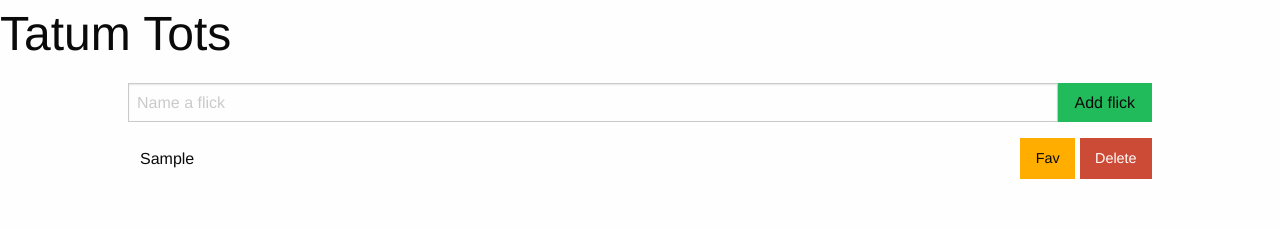
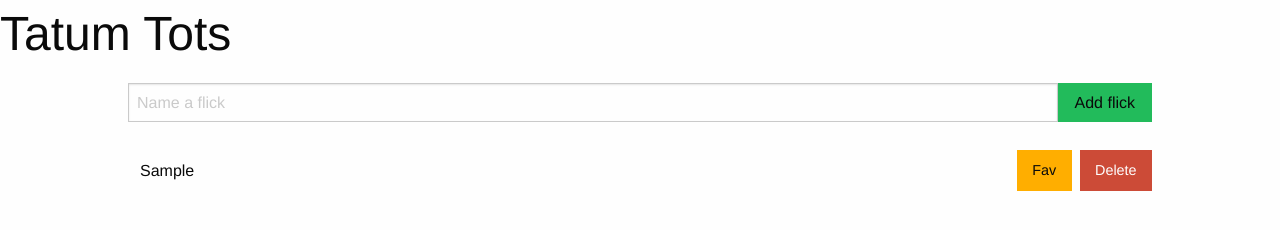
Before and after one commit to jerasor/list-thing, a plain HTML site: page index.html in a window 1280 px wide. Both pictures are taken after typing "Sample" into the empty fields and a click on the button "Add flick". Drawn offline with nearby package versions, Linux system fonts and the light colour scheme.

Commit message:
add action buttons to button-group

```diff
--- a/index.css
+++ b/index.css
@@ -4,6 +4,10 @@ main {
 }
 
 .actions .button {
+    margin: .75rem .25rem
+}
+
+.button-group {
     margin-bottom: 0
 }
 
--- a/index.html
+++ b/index.html
@@ -41,7 +41,7 @@
         <ul id="flickList" class="no-bullet">
             <li class="template flick grid-x align-middle">
                 <span class="flickName cell auto"></span>
-                <span class="actions cell shrink">
+                <span class="actions cell shrink button-group">
                     <button class="button warning">Fav</button>
                     <button class="button alert">Delete</button>
                 </span>
```
